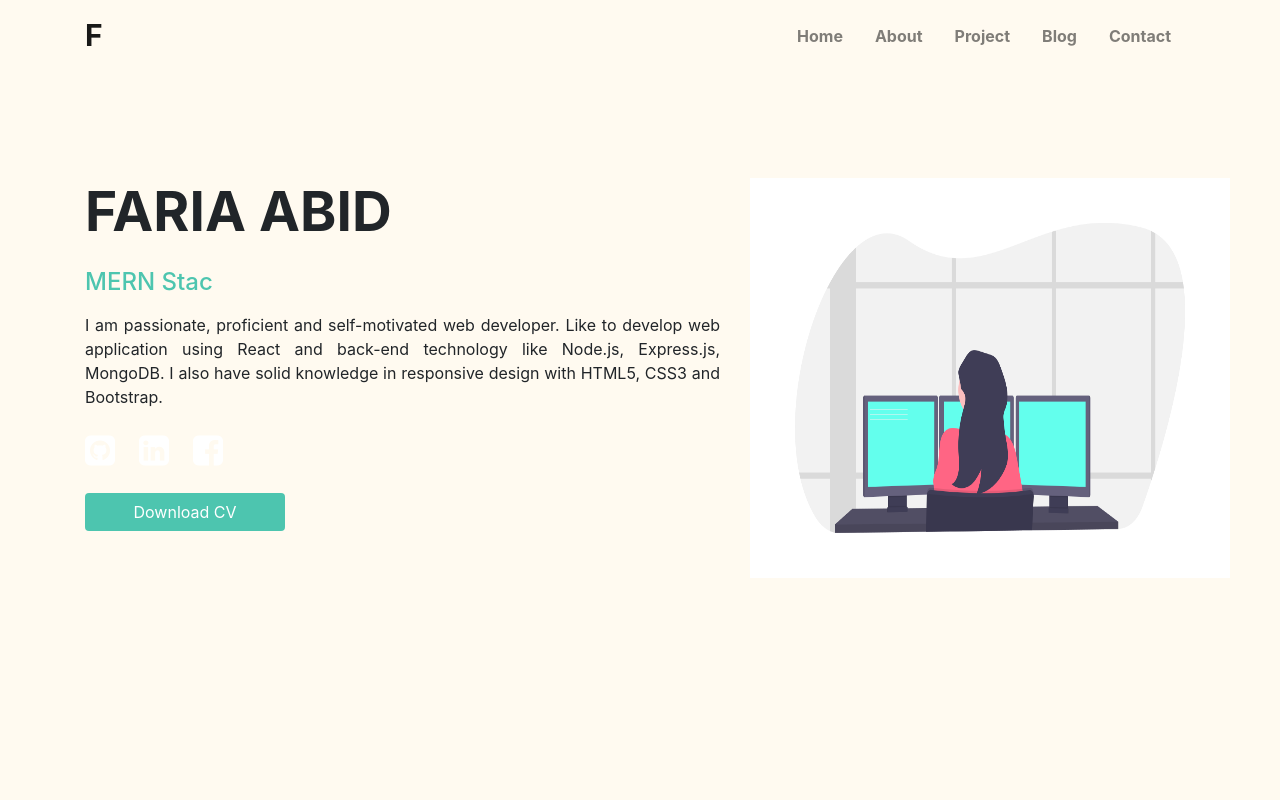
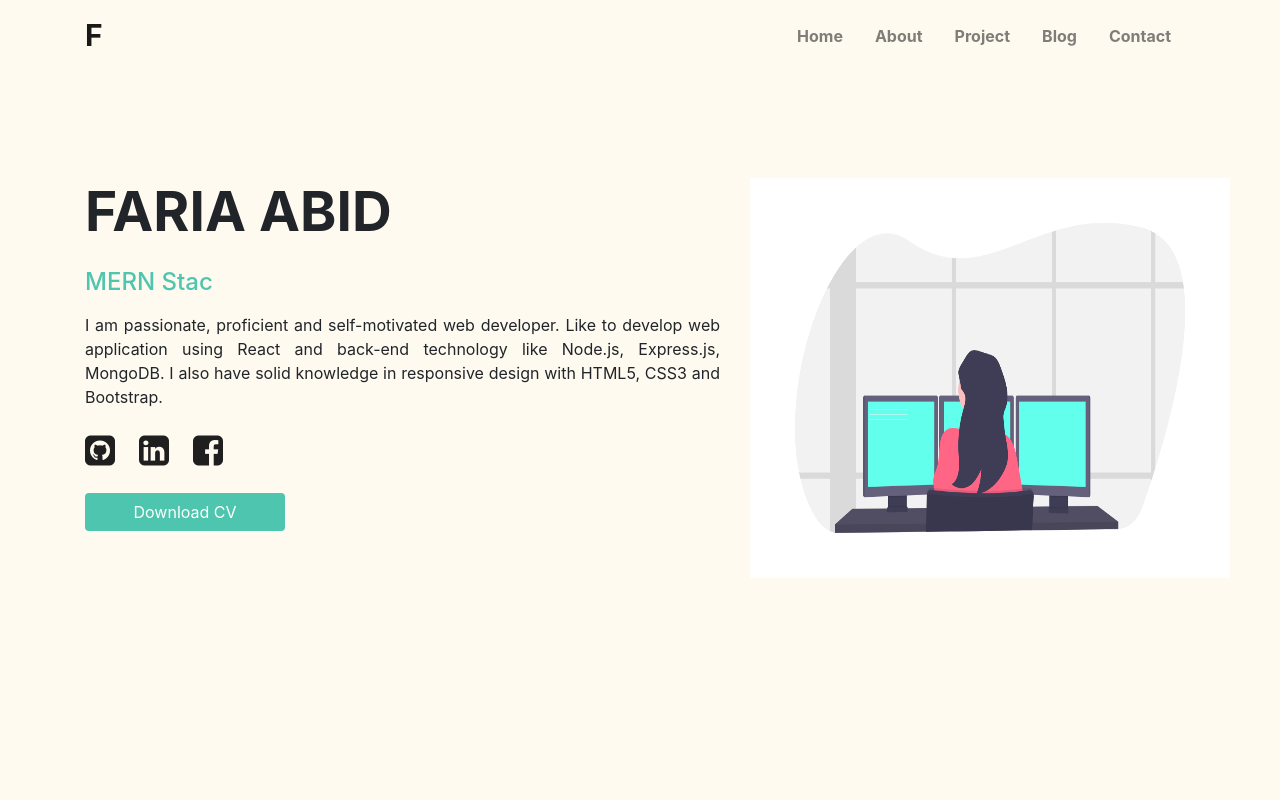
Before and after one commit to fariaabid/faria-portfolio, a React (Create React App) app: page / in a window 1280 px wide. Shown: the top 800 px of the page. Built offline with nearby package versions, Linux system fonts and the light colour scheme.

Commit message:
link added

```diff
--- a/src/components/Home/Header/Header.css
+++ b/src/components/Home/Header/Header.css
@@ -14,7 +14,7 @@
 }
 .icon a i{
     font-size: 35px;
-    color: #fff;
+    color: rgb(32, 31, 31);
     /* background-color: rgb(235, 36, 76) */
 }
 .icon a i:hover{
```
